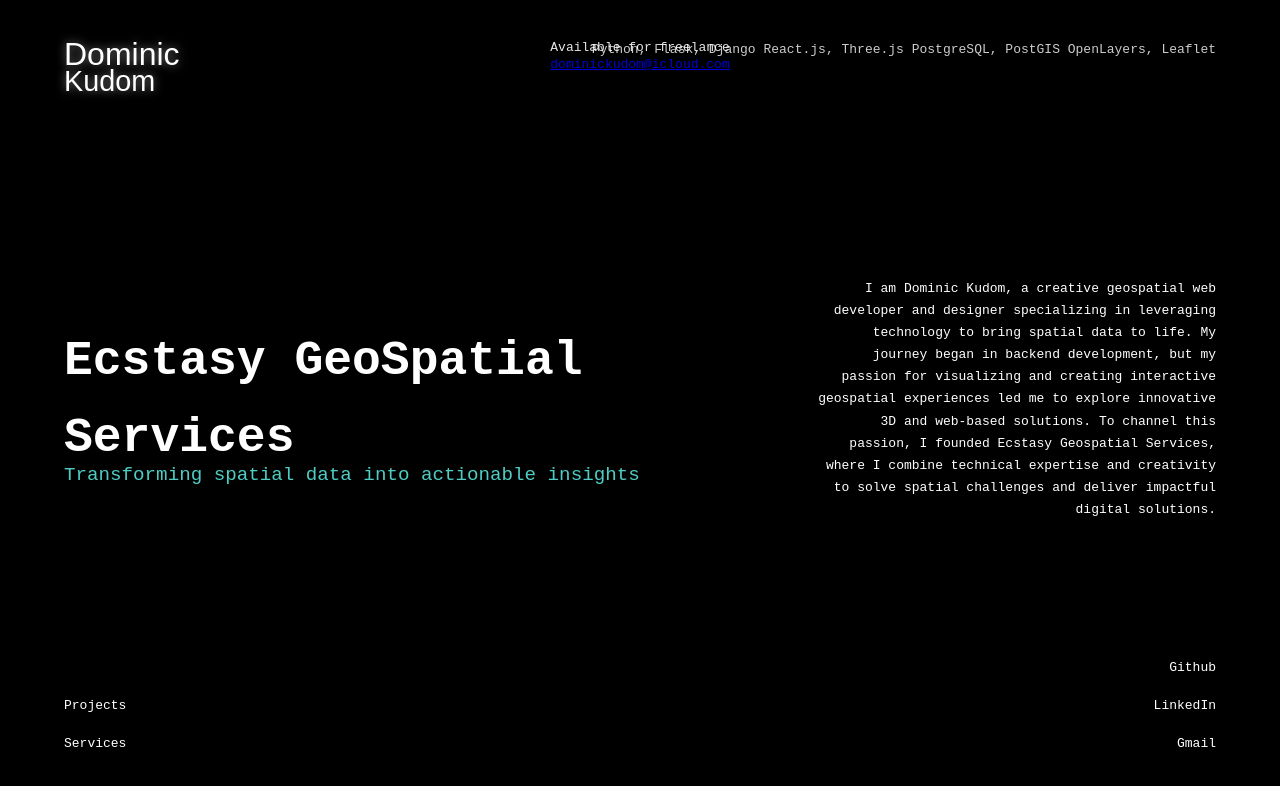
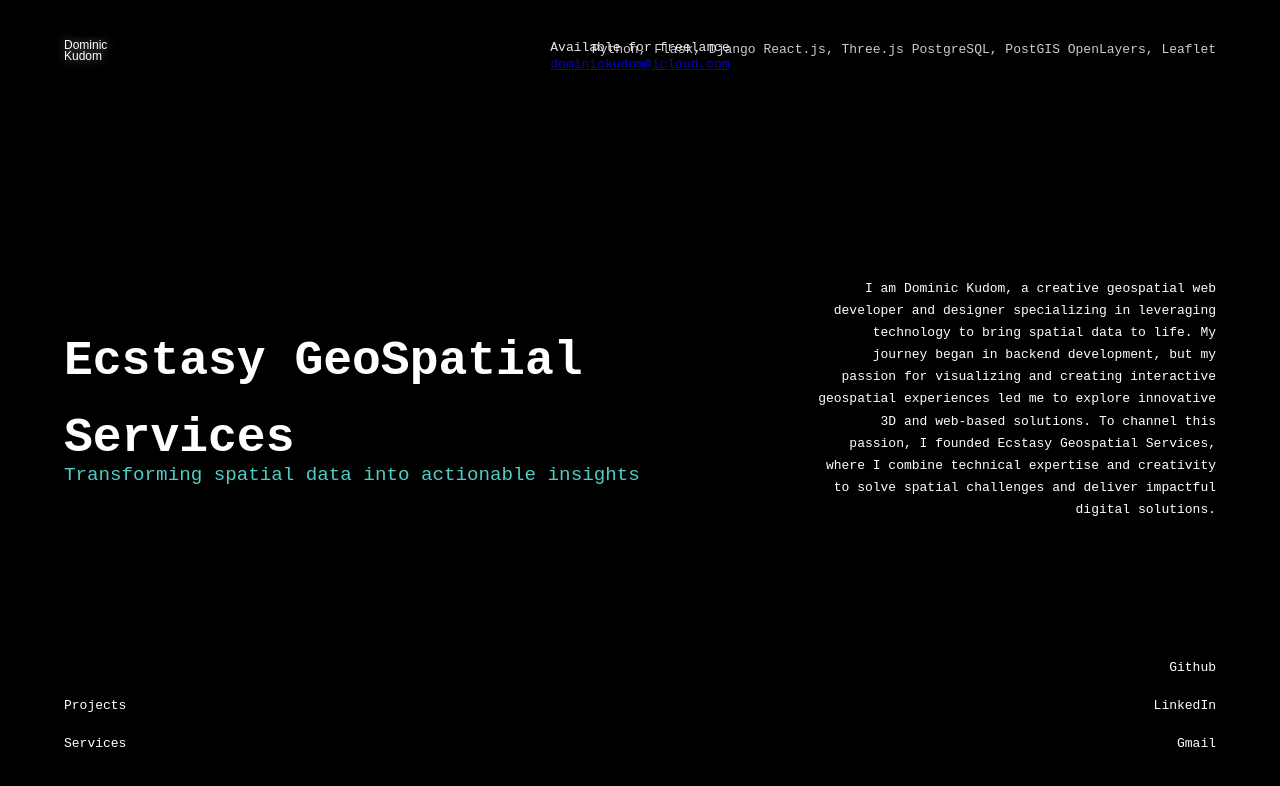
Before and after one commit to PlnDominic/dominic-s-portfolio, a website: page index.html in a window 1280 px wide. Drawn offline with Linux system fonts and the light colour scheme.

Commit message:
Update logo size to 12px

```diff
--- a/index.html
+++ b/index.html
@@ -71,11 +71,11 @@
         }
 
         .logo .first-name {
-            font-size: 2rem;
+            font-size: 12px;
         }
 
         .logo .last-name {
-            font-size: 1.8rem;
+            font-size: 12px;
         }
 
         .freelance-info {
```
